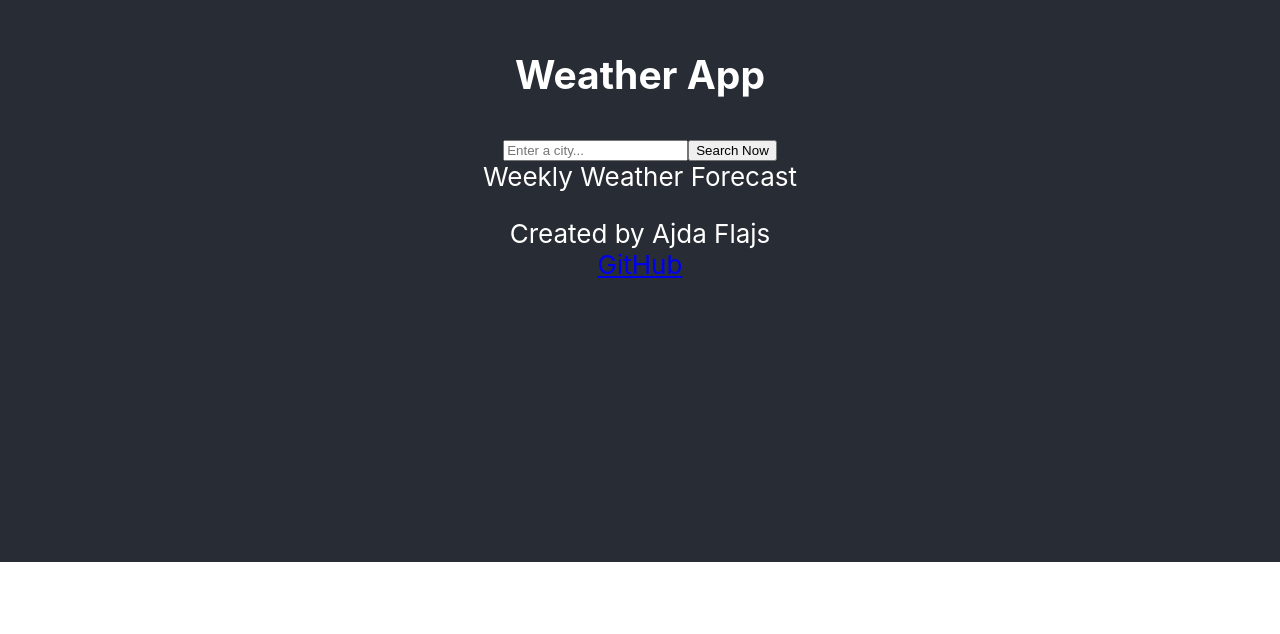
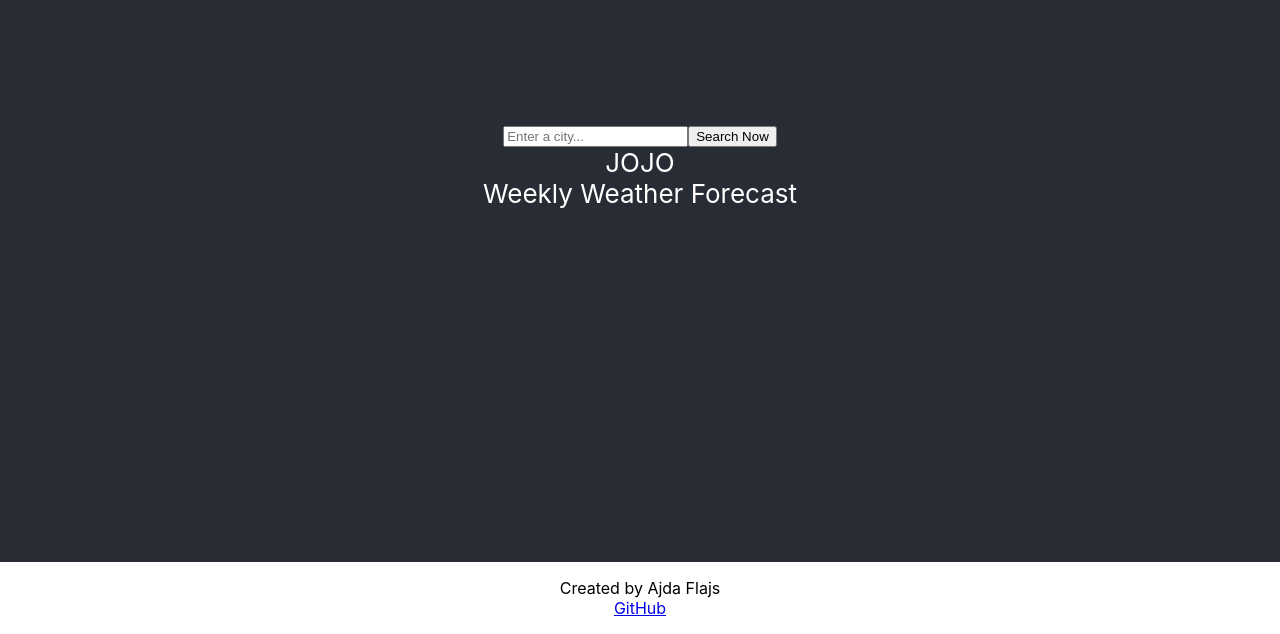
Before and after one commit to ajdaflajs/weather-react-app, a React (Create React App) app: page / in a window 1280 px wide. Shown: the part 238-872 px from the top of the page. Before the commit the page ends 800 px from the top, so only its background shows below. Built offline with nearby package versions, Linux system fonts and the light colour scheme.

Commit message:
changing names of files and making another Author.js file

```diff
--- a/src/App.js
+++ b/src/App.js
@@ -1,14 +1,17 @@
 import React from "react";
 import './App.css';
 import Weather from "./Weather";
+import Author from "./Author";
 
 function App() {
   return (
     <div className="App">
       <header className="App-header">
-        <h2>Weather App</h2>
         <Weather />
       </header>
+      <footer className="App-footer">
+        <Author />
+      </footer>
     </div>
   );
 }
--- /dev/null
+++ b/src/Author.js
@@ -0,0 +1,12 @@
+import React from "react";
+
+export default function Author() {
+    return(
+      <div className="Author">
+        <p>Created by <span href="#">Ajda Flajs</span>
+        <br/>
+        <a href="https://github.com/ajdaflajs/weather-react-app">GitHub</a>
+        </p>
+      </div>
+    );
+}
--- a/src/Footer.js
+++ /dev/null
@@ -1,21 +0,0 @@
-import React from "react";
-// import axios from "axios";
-
-export default function Footer() {
-
-    // axios.get(apiURL).then(showWeeklyForecast);
-
-    return(
-        <div className="Footer">
-            <div className="WeeksForecast">
-                Weekly Weather Forecast
-            </div>
-            <div className="Author">
-              <p>Created by <span href="#">Ajda Flajs</span>
-              <br/>
-              <a href="https://github.com/ajdaflajs/weather-react-app">GitHub</a>
-              </p>
-            </div>
-        </div>
-    )
-}
--- /dev/null
+++ b/src/MainForecast.js
@@ -0,0 +1,12 @@
+import React from "react";
+
+// import axios from "axios";
+
+export default function MainForecast(){
+    return(
+        <div className="MainForecast">
+            JOJO
+        </div>
+    );
+
+}
--- a/src/Weather.js
+++ b/src/Weather.js
@@ -1,20 +1,15 @@
 import React from "react";
 import SearchEngine from "./SearchEngine";
-import Footer from "./Footer";
+import MainForecast from "./MainForecast"
+import WeeklyForecast from "./WeeklyForecast";
 
 export default function Weather() {
 
     return (
         <div className="Weather">
-          <div className="Header">
             <SearchEngine />
-          </div>
-          <div className="Body">
-
-          </div>
-          <div className="Footer">
-            <Footer />
-          </div>
+            <MainForecast />
+            <WeeklyForecast />
         </div>
 
     );
--- /dev/null
+++ b/src/WeeklyForecast.js
@@ -0,0 +1,16 @@
+import React from "react";
+// import axios from "axios";
+
+export default function WeeklyForecast() {
+
+    // axios.get(apiURL).then(dislayWeeklyForecast);
+
+    return(
+        <div className="WeeklyForecast">
+            <div>
+                Weekly Weather Forecast
+            </div>
+
+        </div>
+    );
+}
```
